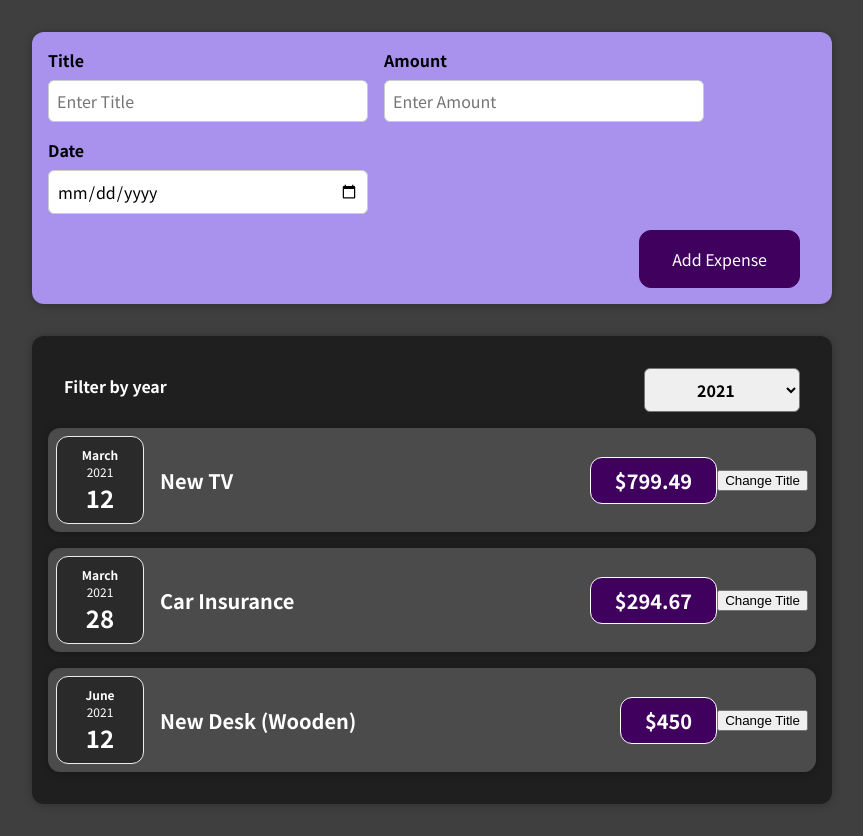
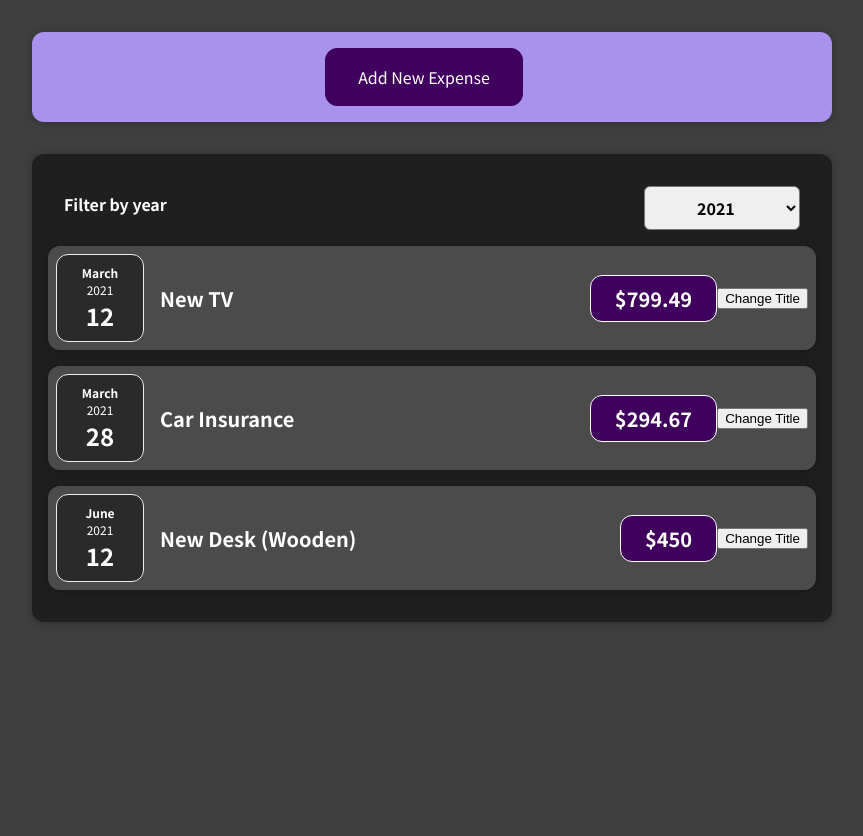
Before and after one commit to waibiaf2/react-complete-guide-ExpenseTracker, a React (Create React App) app: page / in a window 1280 px wide. Shown: the whole page, without its empty margins (208-1071 px from the left). After the commit the page ends 800 px from the top, so only its background shows below. Built offline with nearby package versions, Linux system fonts and the light colour scheme.

Commit message:
adds ability to hide or show new expense form

```diff
--- a/src/components/NewExpense/NewExpense.js
+++ b/src/components/NewExpense/NewExpense.js
@@ -1,9 +1,11 @@
-import React from "react";
+import React, {useState} from "react";
 
 import './NewExpense.css';
 import NewExpenseForm from "./NewExpenseForm";
+import expenses from "../Expenses/Expenses";
 
 const NewExpense = (props) => {
+    const [showElement, setShowElement] = useState(false)
     const saveExpenseDataHandler = (enteredExpenseData) => {
         const expenseData = {
             ...enteredExpenseData,
@@ -13,9 +15,22 @@ const NewExpense = (props) => {
         props.onAddNewExpense(expenseData);
     };
 
+    const toggleShowElement = () => {
+        setShowElement(prevState => !prevState);
+    }
+
+    if(!showElement) {
+        return <div className="new-expense">
+            <button onClick={toggleShowElement}>Add New Expense</button>
+        </div>
+    }
+
     return (
         <div className="new-expense">
-            <NewExpenseForm onSaveExpenseData={saveExpenseDataHandler} />
+            <NewExpenseForm
+                onSaveExpenseData={saveExpenseDataHandler}
+                toggleFormElement={toggleShowElement}
+            />
         </div>
     );
 };
--- a/src/components/NewExpense/NewExpenseForm.js
+++ b/src/components/NewExpense/NewExpenseForm.js
@@ -49,6 +49,8 @@ const NewExpenseForm = (props) => {
         setEnteredDate('');
     };
 
+    const toggleForm = () => props.toggleFormElement();
+
     return <form onSubmit={submitHandler} >
         <div className="new-expense__controls">
             <div className="new-expense__control">
@@ -77,6 +79,7 @@ const NewExpenseForm = (props) => {
             </div>
         </div>
         <div className="new-expense__actions">
+            <button type="submit" onClick={toggleForm} >Cancel</button>
             <button type="submit" >Add Expense</button>
         </div>
     </form>
```
Also changed, not shown: 1 other file (tests, documents, lock files or other folders).
